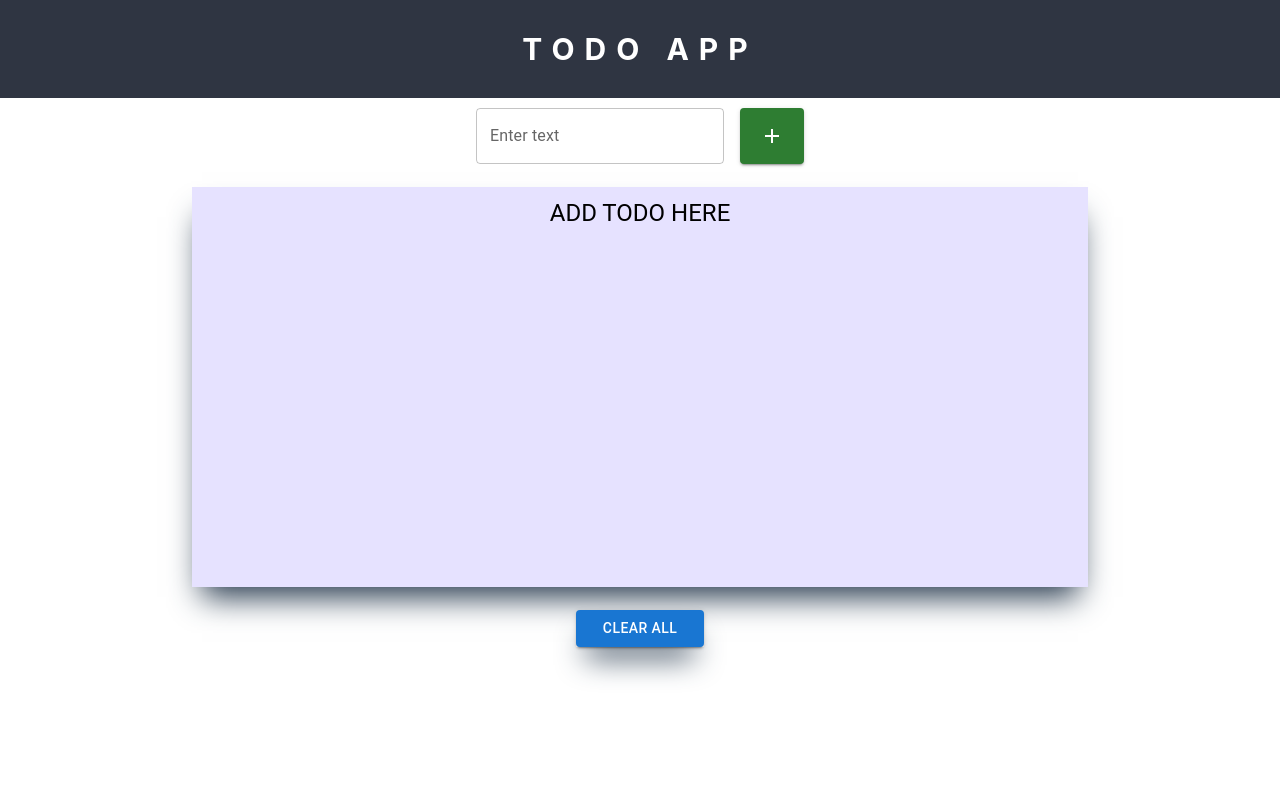
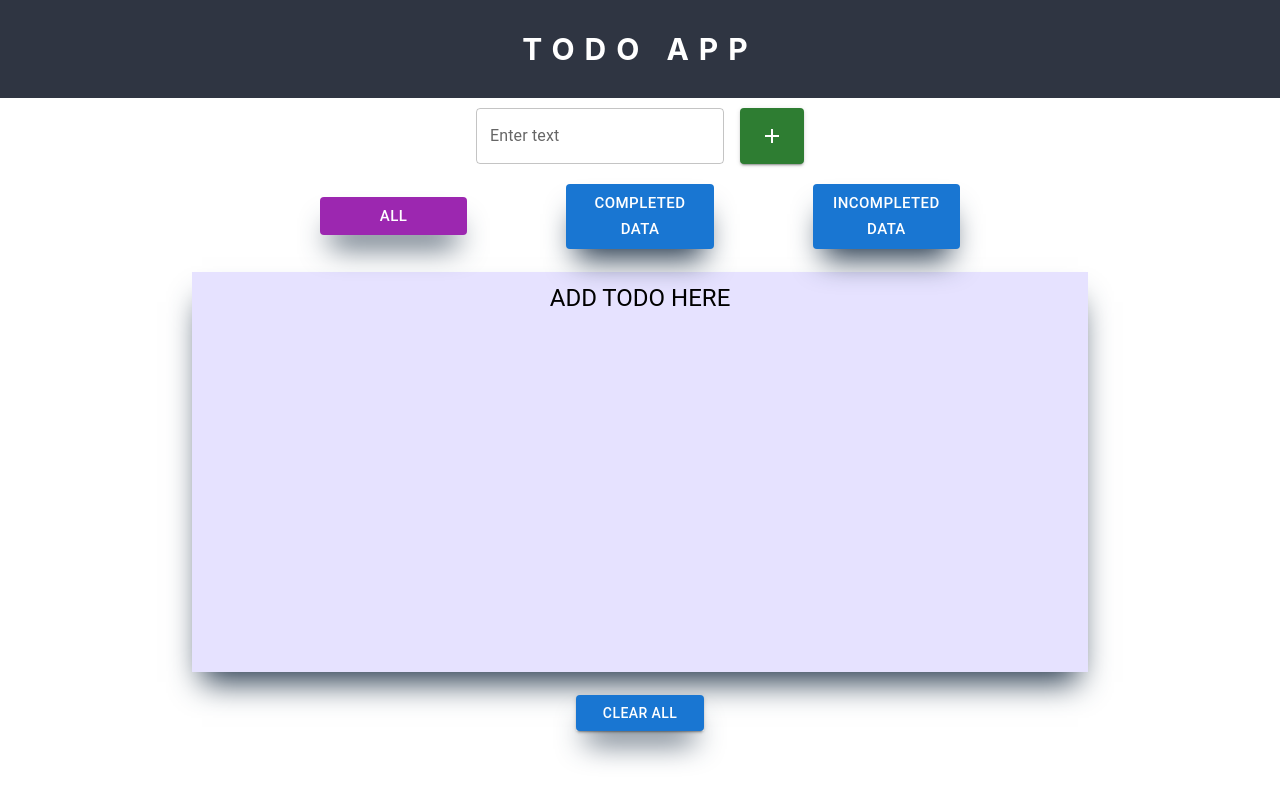
Before and after one commit to HarshRa3/myFirstReactAssignment, a React (Create React App) app: page / in a window 1280 px wide. Built offline with nearby package versions, Linux system fonts and the light colour scheme.

Commit message:
here i add filter functionality

```diff
--- a/package.json
+++ b/package.json
@@ -15,6 +15,7 @@
     "react": "^18.2.0",
     "react-dom": "^18.2.0",
     "react-scripts": "5.0.1",
+    "react-toastify": "^9.1.3",
     "styled-components": "^6.1.1",
     "uuidv4": "^6.2.13",
     "web-vitals": "^2.1.4"
--- a/src/components/DisplayedData.js
+++ b/src/components/DisplayedData.js
@@ -9,14 +9,13 @@ import {
 import EditIcon from "@mui/icons-material/Edit";
 import AddIcon from "@mui/icons-material/Add";
 import DeleteIcon from "@mui/icons-material/Delete";
-import { createContext, useContext, useEffect, useRef, useState } from "react";
+import { useContext, useEffect, useRef, useState } from "react";
 import { store } from "./TextArea";
 // export const updateData=createContext()
 const DisplayedData = (props) => {
   const [edit, setEdit] = useState(false);
   const [updateInput, setUpdateInput] = useState("");
   const inputRef = useRef(null);
-  const newInputRef=useRef()
   useEffect(() => {
     if (edit) {
       // Focus on the input field when 'edit' is true
@@ -29,7 +28,7 @@ const DisplayedData = (props) => {
     setEdit(!edit);
   };
   const handleBlur = () => {
-    allData.saveEdit(props.data, updateInput);
+    allData.saveEdit(props.id, updateInput);
     setEdit(false);
   };
   return (
@@ -60,7 +59,7 @@ const DisplayedData = (props) => {
           }}
         >
           <Box>
-            <Checkbox onClick={props.handleCheck} />
+            <Checkbox onClick={props.handleCheck} checked={props.checkData}  />
           </Box>
           <Box sx={{ wordBreak: "break-word" }}>
             {!edit ? (
@@ -72,7 +71,6 @@ const DisplayedData = (props) => {
                 onBlur={handleBlur}
                 onChange={(e) => setUpdateInput(e.target.value)}
                 inputRef={inputRef}
-                ref={newInputRef}
 
               />
             )}
@@ -94,8 +92,8 @@ const DisplayedData = (props) => {
         >
           <Typography
             variant="p"
-            color={"error"}
             sx={{
+              color:'green',
               textAlign: "center",
               display: "flex",
               alignItems: "center",
@@ -136,6 +134,7 @@ const DisplayedData = (props) => {
           </Button>
         </Stack>
       </Stack>
+
     </>
   );
 };
--- /dev/null
+++ b/src/components/Filter.js
@@ -0,0 +1,53 @@
+import React, { useContext, useState } from "react";
+import { Button, Stack } from "@mui/material";
+import { store } from "./TextArea";
+
+const Filter = () => {
+  const { setTodotype } = useContext(store);
+  const [selectedFilter, setSelectedFilter] = useState("all");
+
+  const todoFilterPage = (selectedType) => {
+    setTodotype(selectedType);
+    setSelectedFilter(selectedType);
+  };
+
+  return (
+    <Stack
+      direction={{ sm: "column", xs: "column", md: "column", lg: "row" }}
+      spacing={2}
+      sx={{
+        justifyContent: "space-between",
+        width: "50%",
+        margin: "20px auto",
+        alignItems: "center",
+      }}
+    >
+      <Button
+        variant="contained"
+        color={selectedFilter === "all" ? "secondary" : "primary"}
+        onClick={() => todoFilterPage("all")}
+        sx={{ width: "23%", height: "10%", fontSize: "15px",  boxShadow: "rgb(38, 57, 77) 0px 20px 30px -10px" }}
+      >
+        All
+      </Button>
+      <Button
+        variant="contained"
+        color={selectedFilter === "completed" ? "secondary" : "primary"}
+        onClick={() => todoFilterPage("completed")}
+        sx={{ width: "23%", height: "10%", fontSize: "15px",  boxShadow: "rgb(38, 57, 77) 0px 20px 30px -10px" }}
+      >
+        Completed Data
+      </Button>
+      <Button
+        variant="contained"
+        color={selectedFilter === "incompleted" ? "secondary" : "primary"}
+        onClick={() => todoFilterPage("incompleted")}
+        sx={{ width: "23%", height: "10%", fontSize: "15px",  boxShadow: "rgb(38, 57, 77) 0px 20px 30px -10px" }}
+      >
+        Incompleted Data
+      </Button>
+    </Stack>
+  );
+};
+
+export default Filter;
--- a/src/components/TextArea.js
+++ b/src/components/TextArea.js
@@ -4,18 +4,18 @@ import { Box, Button, Stack, Typography } from "@mui/material";
 import AddIcon from "@mui/icons-material/Add";
 import DisplayedData from "./DisplayedData";
 import { v4 as uuidv4 } from "uuid";
-// import EditIcon from "@mui/icons-material/Edit";
+import Filter from "./Filter";
+
+import { ToastContainer, toast } from 'react-toastify';
+  import 'react-toastify/dist/ReactToastify.css';
+
 const store = createContext();
-const TextArea = (props) => {
+
+const TextArea = () => {
   const [input, setInput] = useState("");
   const [data, setData] = useState([]);
-  // const[updateInput,setUpdateInput]=useState()
+  const [todoType, setTodotype] = useState("all");
 
-  // useEffect(() => {
-  //   const storage = JSON.parse(localStorage.getItem("Data"));
-  //   setData(storage);
-  // }, []);
-  // const myUpdateData=useContext(updateData)
   useEffect(() => {
     // Retrieve data from local storage
     const storedData = localStorage.getItem("Data");
@@ -35,7 +35,8 @@ const TextArea = (props) => {
         console.error("Error parsing JSON data:", error);
       }
     }
-  },[]);
+  }, []);
+
   useEffect(() => {
     if (data.length > 0) {
       // Convert 'data' to a JSON string and store it in local storage
@@ -47,20 +48,29 @@ const TextArea = (props) => {
     if (input.trim() !== "") {
       setData([...data, { id: uuidv4(), text: input, check: false }]);
       setInput("");
-    } else {
     }
   };
+
   const deleteData = (index) => {
-    const updatedList = data.filter((e) => {
-      return e.id !== index;
-    });
+    const updatedList = data.filter((e) => e.id !== index);
     setData(updatedList);
+    toast.success('Your Todo Has been Deleted', {
+      position: "top-center",
+      autoClose: 2000,
+      hideProgressBar: false,
+      closeOnClick: true,
+      pauseOnHover: true,
+      draggable: true,
+      progress: undefined,
+      theme: "colored",
+      });
   };
 
   const clearAllText = () => {
     setData([]);
     localStorage.clear();
   };
+
   const handleCheck = (id) => {
     const checkBoxData = data.map((e) => {
       if (e.id === id) {
@@ -70,45 +80,45 @@ const TextArea = (props) => {
     });
     setData(checkBoxData);
   };
-  // saveEdit(id, updatedvalue){
-  //setData(()=>data.map((e)=>{if(e.id===id){return {...e, text:updatedvalue}}else {return e;}}))
-  // }
-  // localStorage.setItem('key', 'vlaue')
-  // data = [{},{id:2, text:param},{}]
+
   const saveEdit = (id, updatedvalue) => {
     if (updatedvalue.trim() !== "") {
       setData(() =>
         data.map((e) => {
           if (e.id === id) {
-            return { ...e, text: updatedvalue};
+            return { ...e, text: updatedvalue.trim() };
           } else {
             return e;
           }
         })
-
       );
-    } else {
-      // console.log(myUpdateData.newInputRef.current.value)
-      // alert("Please enter a valid value");
+      toast.success('Your Todo Text Has Been Edited', {
+        position: "top-center",
+        autoClose: 2000,
+        hideProgressBar: false,
+        closeOnClick: true,
+        pauseOnHover: true,
+        draggable: true,
+        progress: undefined,
+        theme: "colored",
+        });
     }
   };
 
+
+  // const todoFilterPage = (selectedType) => {
+  //   setTodotype(selectedType);
+  // };
+
   return (
-    <store.Provider value={{ data, input, setInput, saveEdit }}>
-      <Stack
-        direction={"row"}
-        spacing={2}
-        sx={{ justifyContent: "center", mt: "10px" }}
-      >
-        <TextField
-          label="Enter text"
-          value={input}
-          onChange={(e) => setInput(e.target.value)}
-        />
+    <store.Provider value={{ data, input, setInput, saveEdit, setTodotype }}>
+      <Stack direction={"row"} spacing={2} sx={{ justifyContent: "center", mt: "10px" }}>
+        <TextField label="Enter text" value={input} onChange={(e) => setInput(e.target.value)} />
         <Button variant="contained" color="success" onClick={addData}>
           <AddIcon />
         </Button>
       </Stack>
+      <Filter />
       <div
         style={{
           height: "400px",
@@ -118,29 +128,51 @@ const TextArea = (props) => {
           overflowX: "hidden",
           overflowY: "scroll",
           boxShadow: "rgb(38, 57, 77) 0px 20px 30px -10px",
-          textAlign:'center'
+          textAlign: "center",
         }}
       >
-        <Typography variant="h5" sx={{mt:'10px'}} >ADD TODO HERE</Typography>
-        {data.map((e) => {
-          return (
+        <Typography variant="h5" sx={{ mt: "10px" }}>
+          ADD TODO HERE
+        </Typography>
+        {data
+          .filter((item) => {
+            if (todoType === "completed") {
+              return item.check;
+            } else if (todoType === "incompleted") {
+              return !item.check;
+            }
+            return true;
+          })
+          .map((e) => (
             <DisplayedData
               text={e.text}
               key={e.id}
               deleteData={() => deleteData(e.id)}
-              data={e.id}
+              id={e.id}
               handleCheck={() => handleCheck(e.id)}
               complete={e.check && "Completed"}
-              // editIcon={e.editIcon}
+              checkData={e.check}
             />
-          );
-        })}
+          ))}
       </div>
-      <Box sx={{ width: "10%" , margin: "10px auto",boxShadow: 'rgb(38, 57, 77) 0px 20px 30px -10px' }}>
-        <Button variant="contained" onClick={clearAllText} sx={{width:'100%'}} >
+      <Box sx={{ width: "10%", margin: "10px auto", boxShadow: "rgb(38, 57, 77) 0px 20px 30px -10px" }}>
+        <Button variant="contained" onClick={clearAllText} sx={{ width: "100%" }}>
           Clear All
         </Button>
       </Box>
+      <ToastContainer
+position="top-center"
+autoClose={2000}
+hideProgressBar={false}
+newestOnTop={false}
+closeOnClick
+rtl={false}
+pauseOnFocusLoss
+draggable
+pauseOnHover
+theme="colored"
+/>
+
     </store.Provider>
   );
 };
```
Also changed, not shown: 1 other file (tests, documents, lock files or other folders).
